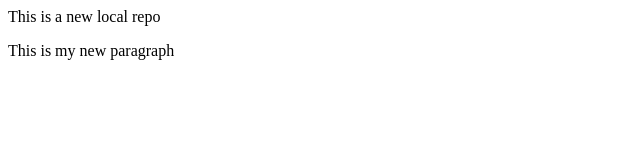
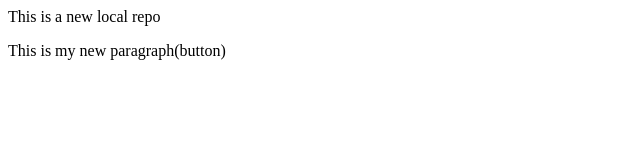
Before and after one commit to rosan-senapati/localrepo, a plain HTML site: page index.html in a window 1280 px wide. Shown: the full height of the page, 0-640 px from the left. Drawn offline with Linux system fonts and the light colour scheme.

```diff
--- a/index.html
+++ b/index.html
@@ -1,2 +1,2 @@
 <p>This is a new local repo</p>
-<p>This is my new paragraph</p>
+<p>This is my new paragraph(button)</p>
```
